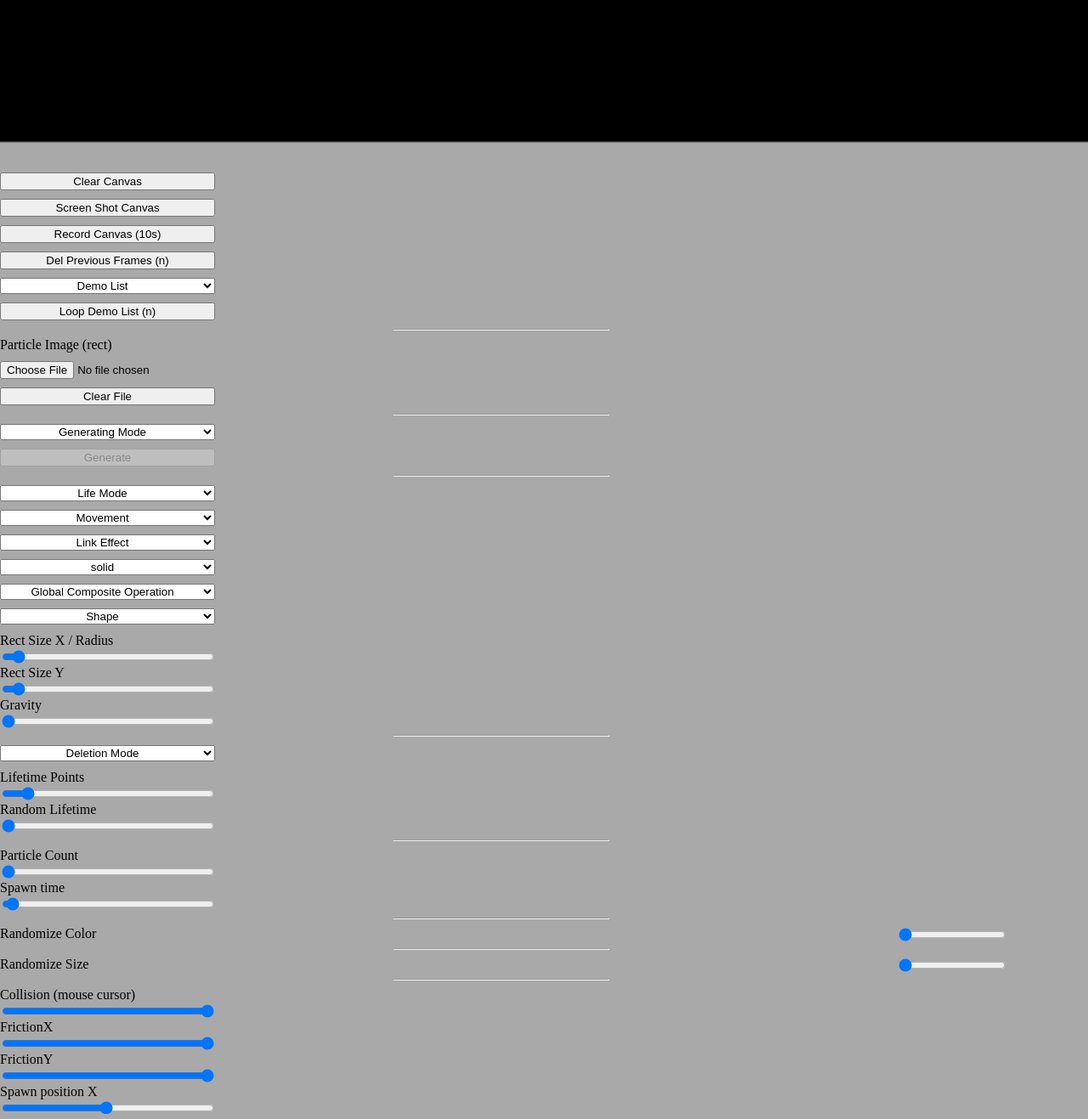
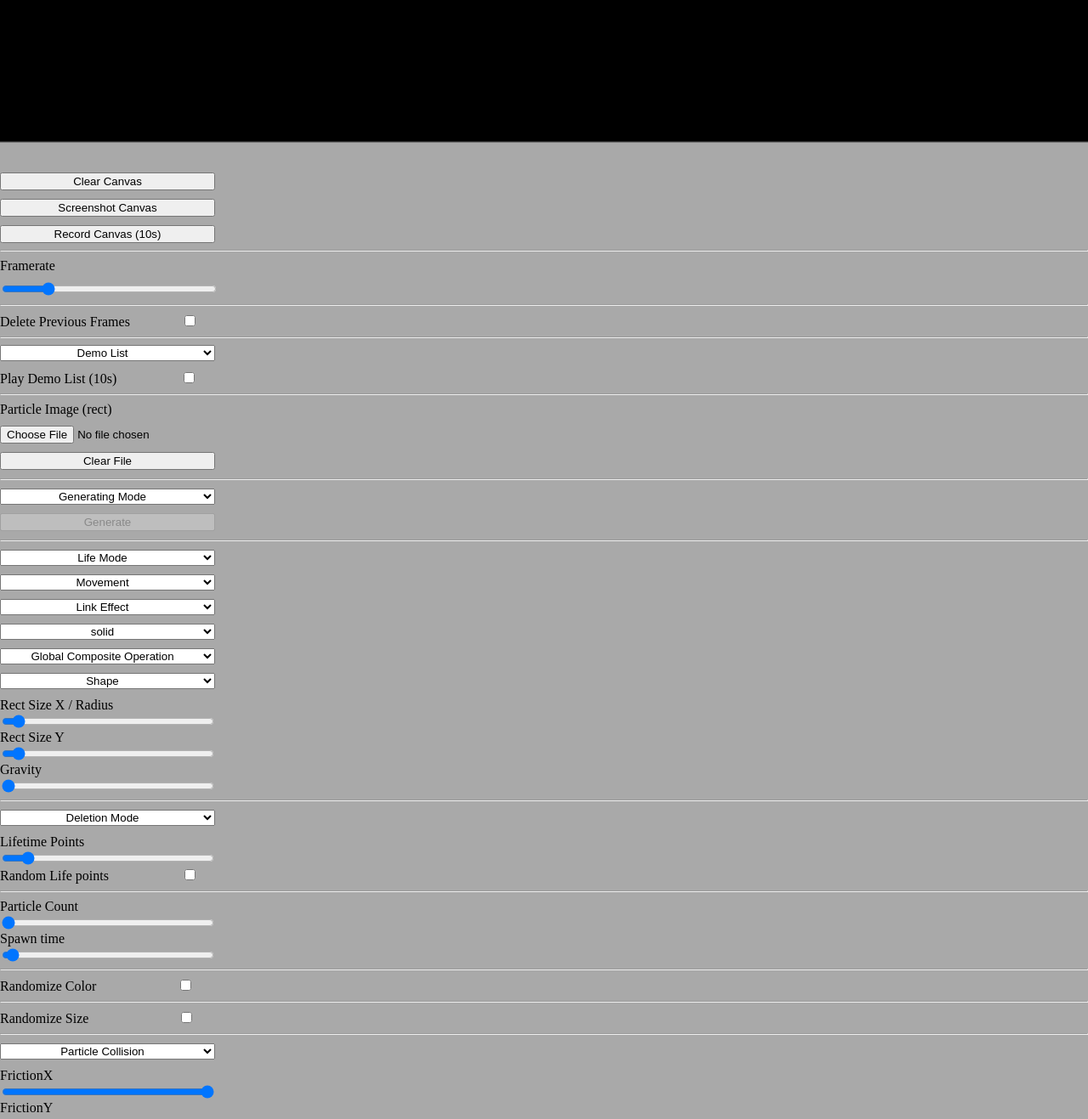
Before and after one commit to kippsGit/2020, a PHP site: page / in a window 1280 px wide. Shown: the part 971-2288 px from the top of the page at 85% size. Run offline with PHP 8.4, Linux system fonts and the light colour scheme.

Commit message:
Add files via upload

```diff
--- a/Particle/index.html
+++ b/Particle/index.html
@@ -9,12 +9,21 @@
 <canvas id="canvas"></canvas>
 <div id="controllerFrame">
 	<input id="clearCanvasController" type="button" value="Clear Canvas" onclick="clrCnv()">
-	<input id="saveCanvas" type="button" value="Screen Shot Canvas" onclick="saveCNVS()">
+	<input id="saveCanvas" type="button" value="Screenshot Canvas" onclick="saveCNVS()">
 	<input id="recordCanvas" type="button" value="Record Canvas (10s)" onclick="startRecording()">
-	<input id="deletePreviousFrames" type="button" value="Del Previous Frames (n)" onclick="delPrevFrames()">
+	<hr>
+	<label for="framerateController">Framerate</label>
+	<input id="framerateController" type="range" min="0" max="10" value="2">
+	<hr>
+	<!-- <input id="deletePreviousFrames" type="button" value="Del Previous Frames (no)" onclick="delPrevFrames()"> -->
+	<label for="deletePreviousFrames">Delete Previous Frames</label>
+	<input id="deletePreviousFrames" type="checkbox">
+	<hr>
 
 	<select id="demoListController"></select>
-	<input id="loopDemoController" type="button" value="Loop Demo List (n)" onclick="LDL()">
+	<label for="loopDemoController">Play Demo List (10s)</label>
+	<input id="loopDemoController" type="checkbox">
+
 	<hr>
 	<label id="particleImageControllerLabel" for="demoListController">Particle Image (rect)</label>
 	<input type="file" id="particleImageController">
@@ -43,8 +52,9 @@
 	<select id="deletionModeController"></select>
 	<label id="lifeTimeControllerLabel" for="lifeTimeController">Lifetime Points</label>
 	<input id="lifeTimeController" type="range" min="0" max="1000" value="100">
-	<label id="randomlifeTimeControllerLabel" for="randomlifeTimeController">Random Lifetime</label>
-	<input id="randomlifeTimeController" type="range" min="0" max="1" value="0">
+
+	<label for="randomlifeTimeController">Random Life points</label>
+	<input id="randomlifeTimeController" type="checkbox">
 	<hr>
 
 	<label for="particleCountController">Particle Count</label>
@@ -54,14 +64,14 @@
 
 	<hr>
 	<label for="randomColorController">Randomize Color</label>
-	<input id="randomColorController" type="range" min="0" max="1" value="0">
+	<input id="randomColorController" type="checkbox">
 	<hr>
 	<label for="randomSizeController" title="randomize size based on the size X & Y controller value">Randomize Size</label>
-	<input id="randomSizeController" title="randomize size based on the size X & Y controller value" type="range" min="0" max="1" value="0">
+	<input id="randomSizeController" title="randomize size based on the size X & Y controller value" type="checkbox">
 	<hr>
 
-	<label id="collisionControllerLabel" for="collisionController">Collision (particles)</label>
-	<input id="collisionController" type="range" min="0" max="1" value="1">
+	<select  id="collisionController"></select>
+
 	<label for="frictionXControllerLabel">FrictionX</label>
 	<input id="frictionXController" type="range" min="0.0" max="1.0" step="0.1" value="1">
 	<label for="frictionYControllerLabel">FrictionY</label>
@@ -102,7 +112,7 @@
 	<input id="updateAppController" type="button" value="Update Version">
 	<input id="aboutController" type="button" value="About" onclick="aboutInfo()">
 	<div id="infoFrame">
-		<p id="aboutInfoP">This was created to be kinda like a particle system... that's it hehe, with the help of my girl with her daily 'tampo' I was able to work on this on my free time. :)</p>
+		<p id="aboutInfoP"></p>
 		<img src="us.jpg">
 	</div>
 </div>
--- a/Particle/main.js
+++ b/Particle/main.js
@@ -39,7 +39,6 @@ let canvas = document.querySelector("#canvas"),
 		frictionXController = getHtmlElements("#frictionXController"),
 		frictionYController = getHtmlElements("#frictionYController"),
 		collisionController = getHtmlElements("#collisionController"),
-		collisionControllerLabel = getHtmlElements("#collisionControllerLabel"),
 		deletePreviousFrames = getHtmlElements("#deletePreviousFrames"),
 		recordCanvas = getHtmlElements("#recordCanvas"),
 		demoListController = getHtmlElements("#demoListController"),
@@ -54,71 +53,11 @@ let canvas = document.querySelector("#canvas"),
 		deletionModeController = getHtmlElements("#deletionModeController"),
 		randomSizeController = getHtmlElements("#randomSizeController"),
 		lifeTimeControllerLabel = getHtmlElements("#lifeTimeControllerLabel"),
-		randomlifeTimeControllerLabel = getHtmlElements("#randomlifeTimeControllerLabel");
+		randomlifeTimeControllerLabel = getHtmlElements("#randomlifeTimeControllerLabel"),
+		framerateController = getHtmlElements("#framerateController");
 
 	let partImage = new Image(),
 		fReader = new FileReader();
-
-	//image file input
-	particleImageController.addEventListener("change", ()=>{
-		fReader.readAsDataURL(particleImageController.files[0]);
-	})
-
-	// mode operation
-	modeController.addEventListener("change", ()=>{
-		switch(modeController.options.selectedIndex){
-			case 1:
-				CP = setInterval(createParticles, parseInt(creationTimeController.value));
-				generateParticlesController.disabled = true;
-			break;
-			case 2:
-				generateParticlesController.disabled = false;
-				clearInterval(CP)
-			break;
-		}
-	})
-	//about info operation
-	aboutInfoP.addEventListener("click",()=>{
-
-	})
-
-	//deletion mode controller
-	deletionModeController.addEventListener("change", ()=>{
-		switch(deletionModeController.options.selectedIndex){
-			case 0:
-				lifeTimeControllerLabel.style.textDecoration = "none";
-				randomlifeTimeControllerLabel.style.textDecoration = "none";
-				lifeTimeController.disabled = false;
-				randomlifeTimeController.disabled = false;
-			break;
-			case 1:
-				lifeTimeControllerLabel.style.textDecoration = "none";
-				randomlifeTimeControllerLabel.style.textDecoration = "none";
-				lifeTimeController.disabled = false;
-				randomlifeTimeController.disabled = false;
-			break;
-			case 2:
-				lifeTimeControllerLabel.style.textDecoration = "line-through";
-				randomlifeTimeControllerLabel.style.textDecoration = "line-through";
-				lifeTimeController.disabled = true;
-				randomlifeTimeController.disabled = true;
-			break;
-			case 3:
-				lifeTimeControllerLabel.style.textDecoration = "line-through";
-				randomlifeTimeControllerLabel.style.textDecoration = "line-through";
-				lifeTimeController.disabled = true;
-				randomlifeTimeController.disabled = true;
-			break;
-			case 4:
-				lifeTimeControllerLabel.style.textDecoration = "line-through";
-				randomlifeTimeControllerLabel.style.textDecoration = "line-through";
-				lifeTimeController.disabled = true;
-				randomlifeTimeController.disabled = true;
-			break;
-		}
-	})
-
-
 
 	//default values
 	let partAmount = particleCountController.value,
@@ -134,6 +73,7 @@ let canvas = document.querySelector("#canvas"),
 	let controllerFrame = document.querySelector("#controllerFrame");
 
 	let frameRate = 0,
+		FR = parseInt(framerateController.value),
 		indx = 0,
 		event,
 		demoSelected = 0;
@@ -199,7 +139,7 @@ let canvas = document.querySelector("#canvas"),
 			}
 
 			// randomize size size
-			if(parseInt(randomSizeController.value) == 1){
+			if(randomSizeController.checked){
 				this.siz.w = Math.floor(Math.random()*parseInt(sizeXController.value));
 				this.siz.h = Math.floor(Math.random()*parseInt(sizeYController.value));
 			}
@@ -394,9 +334,11 @@ let canvas = document.querySelector("#canvas"),
 				}
 
 				//particle collision operation
-				switch(parseInt(collisionController.value)){
+				switch(collisionController.options.selectedIndex){
 					case 0:
-						collisionControllerLabel.innerHTML = "Collision (particles)";
+					case 1:
+					break;
+					case 2: // particles
 
 						switch(shapeController.options.selectedIndex){
 							case 0:
@@ -417,9 +359,6 @@ let canvas = document.querySelector("#canvas"),
 								}
 							break;
 						}
-					break;
-					case 1:
-						collisionControllerLabel.innerHTML = "Collision (mouse cursor)";
 					break;
 				}
 
@@ -507,13 +446,10 @@ let canvas = document.querySelector("#canvas"),
 					break;
 				}
 
-				switch(parseInt(randomColorController.value)){ // random color
-					case 0:
-						c.fillStyle = "rgba(" + redChannelController.value + ", " + greenChannelController.value + ", " + blueChannelController.value + "," + this.opacity + ")";
-					break;
-					case 1:
-							c.fillStyle = "rgba(" + this.r + ", " + this.g + ", " + this.b + "," + this.opacity + ")";
-					break;
+				if(randomColorController.checked){
+					c.fillStyle = "rgba(" + this.r + ", " + this.g + ", " + this.b + "," + this.opacity + ")";
+				}else{
+					c.fillStyle = "rgba(" + redChannelController.value + ", " + greenChannelController.value + ", " + blueChannelController.value + "," + this.opacity + ")";
 				}
 
 				switch(linkController.options.selectedIndex){ // link
@@ -712,11 +648,10 @@ let canvas = document.querySelector("#canvas"),
 		// make a feature where you  can choose to loop on the list randomly or not
 		// current default is looping from 0 to the list max length
 		let LDon = true, LDinterv, LDrandIndx, LDIndx = 14;
-		function LDL(){
+		loopDemoController.addEventListener("change", ()=>{
 			//LDrandIndx = Math.floor(Math.random()*(demo.length - 1) + 1);
 
-			if(LDon){
-				loopDemoController.value = "Loop Demo List (y)";
+			if(loopDemoController.checked){
 				LDinterv = setInterval(()=>{
 					LDIndx++;
 					selectDemo(LDIndx);
@@ -725,13 +660,11 @@ let canvas = document.querySelector("#canvas"),
 					}
 					console.clear(); // clear ang console, damo errors hahah
 				}, 10000);
-				LDon = false;
 			}else{
-				loopDemoController.value = "Loop Demo List (n)";
 				clearInterval(LDinterv);
-				LDon = true;
 			}
-		}
+		});
+
 
 		//select demos
 		function selectDemo(ds){
@@ -755,8 +688,8 @@ let canvas = document.querySelector("#canvas"),
 			randomlifeTimeController.value = i
 			particleCountController.value = j
 			creationTimeController.value = k
-			randomColorController.value = l
-			collisionController.value = m
+			randomColorController.checked = l
+			collisionController.options.selectedIndex = m
 			frictionXController.value = n
 			frictionYController.value = o
 			posXController.value = p
@@ -775,7 +708,7 @@ let canvas = document.querySelector("#canvas"),
 			bgGreenChannelController.value = cc
 			bgBlueChannelController.value = dd
 			bgAlphaChannelController.value = ee
-			previousFramesDelete = ff
+			deletePreviousFrames.checked = ff
 			movementController.options.selectedIndex = gg
 			deletionModeController.options.selectedIndex = hh
 		}
@@ -856,19 +789,6 @@ let canvas = document.querySelector("#canvas"),
 					x: (e.clientX - rect.left) * scaleX,
 					y: (e.clientY - rect.top) * scaleY
 				}
-		}
-
-		//delete provious frames
-		let previousFramesDelete = false;
-		function delPrevFrames(){
-			if(previousFramesDelete){
-				previousFramesDelete = false;
-				deletePreviousFrames.value = "Del Previous Frames (n)";
-			}else{
-				previousFramesDelete = true;
-				deletePreviousFrames.value = "Del Previous Frames (y)";
-			}
-
 		}
 
 		// clear file input
@@ -970,7 +890,7 @@ function resolveCollision(part, otherParticle) {
 		// loop
 		//setInterval(()=>{
 		function loop(){
-			if(frameRate % 2 == 0){
+			if(frameRate % FR == 0){
 				// saving to temporary canvas for exporting webm video
 				if(transferCanvasToTempCanvas){
 					tempCNVS.width = canvas.width;
@@ -979,7 +899,7 @@ function resolveCollision(part, otherParticle) {
 				}
 
 				//background
-				if(previousFramesDelete){
+				if(deletePreviousFrames.checked){
 					c.clearRect(0,0,canvas.width,canvas.height);
 				}
 				c.fillStyle = "rgba(" + bgRedChannelController.value + ", " + bgGreenChannelController.value + ", " + bgBlueChannelController.value + ", " + bgAlphaChannelController.value + ")";
@@ -997,9 +917,8 @@ function resolveCollision(part, otherParticle) {
 						partArr[i].draw();
 					}
 			}
-
 				frameRate++;
-				requestAnimationFrame(loop)
+				requestAnimationFrame(loop);
 		};loop();
 		//}, 60)
 
--- a/Particle/style.css
+++ b/Particle/style.css
@@ -1,3 +1,6 @@
+	*{
+		/*font-family: "comic sans"*/
+	}
 	body{
 		margin: 0px;
 		padding: 0px;
@@ -16,12 +19,12 @@
 		margin: 0 auto;
 		left: 50%;
 		transform: translateX(-50%);
-		overflow-x: auto;
-		overflow-x: overlay;
+		overflow-y: auto;
 		white-space: nowrap;
+		overflow-x: hidden;
 	}
 
-	#clearCanvasController, #GCOController, #saveCanvas, #shapeController, #sizeXController, #sizeYController, #gravityController, #lifeTimeController, #randomlifeTimeController, #posXController, #posYController, #randomXController, #randomYController, #velXMaxController, #velXMinController, #velYMaxController, #velYMinController, #particleCountController, #creationTimeController, #redChannelController, #greenChannelController, #blueChannelController, #alphaChannelController, #bgRedChannelController, #bgGreenChannelController, #bgBlueChannelController, #bgAlphaChannelController, #randomColorController, #canvasBoundaryController, #linkController, #frictionXController, #frictionYController, #collisionController, #dropdownWrapper, #demoListController, #particleImageController, #clearFileInputController, #modeController, #generateParticlesController, #lifeModeController, #deletePreviousFrames, #loopDemoController, #movementController, #aboutController, #infoFrame, #deletionModeController, #randomSizeController, #updateAppController{
+	#clearCanvasController, #GCOController, #saveCanvas, #shapeController, #sizeXController, #sizeYController, #gravityController, #lifeTimeController, #randomlifeTimeController, #posXController, #posYController, #randomXController, #randomYController, #velXMaxController, #velXMinController, #velYMaxController, #velYMinController, #particleCountController, #creationTimeController, #redChannelController, #greenChannelController, #blueChannelController, #alphaChannelController, #bgRedChannelController, #bgGreenChannelController, #bgBlueChannelController, #bgAlphaChannelController, #randomColorController, #canvasBoundaryController, #linkController, #frictionXController, #frictionYController, #collisionController, #dropdownWrapper, #demoListController, #particleImageController, #clearFileInputController, #modeController, #generateParticlesController, #lifeModeController, #deletePreviousFrames, #loopDemoController, #movementController, #aboutController, #infoFrame, #deletionModeController, #randomSizeController, #updateAppController, #framerateController{
 		position: relative;
 		/*transform: translateX(-50%);*/
 		/*top: 50%;*/
@@ -77,9 +80,8 @@
 		text-align-last: center;
 	}
 	#loopDemoController{
-		margin-top: 10px;
-		width: 253px;
-		margin-bottom: 10px;
+		display: inline-flex;
+		transform: translateX(-19%);
 	}
 	#aboutController{
 		margin-top: 10px;
@@ -124,16 +126,29 @@
 		text-align-last: center;
 	}
 	#randomColorController{
-		width: 126px;
-		transform: translateX(-53%);
-		float: right;
+		display: inline-flex;
+		transform: translateX(-11%);
 	}
 	#randomSizeController{
-		width: 126px;
-		float: right;
-		transform: translateX(-53%);
+		display: inline-flex;
+		transform: translateX(-7%);
 	}
 	#updateAppController{
+		margin-top: 10px;
+		width: 253px;
+		margin-bottom: 10px;
+	}
+	#randomlifeTimeController{
+		display: inline-flex;
+		transform: translateX(-15%);
+	}
+	#collisionController{
+		text-align-last: center;
+		margin-top: 10px;
+		width: 253px;
+		margin-bottom: 10px;
+	}
+	#framerateController{
 		margin-top: 10px;
 		width: 253px;
 		margin-bottom: 10px;
@@ -154,9 +169,8 @@
 		width: 253px;
 	}
 	#deletePreviousFrames{
-		margin-top: 10px;
-		width: 253px;
-		margin-bottom: 10px;
+		display: inline-flex;
+		transform: translateX(-25%);
 	}
 	#canvasBoundaryController{
 		margin-top: 10px;
@@ -164,10 +178,10 @@
 		margin-bottom: 10px;
 		text-align-last: center;
 	}
-	hr{
+	/*hr{
 		width: 253px;
 		transform: translateX(-20%);
-	}
+	}*/
 	*::selection{
 		color: none;
 		background: none;
@@ -218,7 +232,8 @@
 	#aboutController:hover,
 	#deletionModeController:hover,
 	#randomSizeController:hover,
-	#updateAppController:hover{
+	#updateAppController:hover,
+	#framerateController:hover{
 		cursor: pointer;
 	}
 
```
Also changed, not shown: Particle/storage.js (+85 -17 lines).
